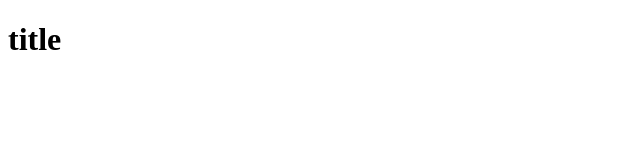
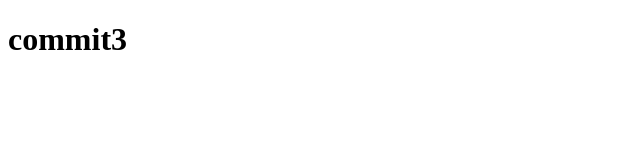
Before and after one commit to Danny-1211/Git_PR_Practice, a plain HTML site: page index.html in a window 1280 px wide. Shown: the whole page, without its empty margins (0-640 px from the left). Drawn offline with Linux system fonts and the light colour scheme.

Commit message:
update index.html
update

```diff
--- a/index.html
+++ b/index.html
@@ -7,6 +7,6 @@
     <title>index</title>
 </head>
 <body>
-    <h1>title</h1>
+    <h1>commit3</h1>
 </body>
 </html>
```
